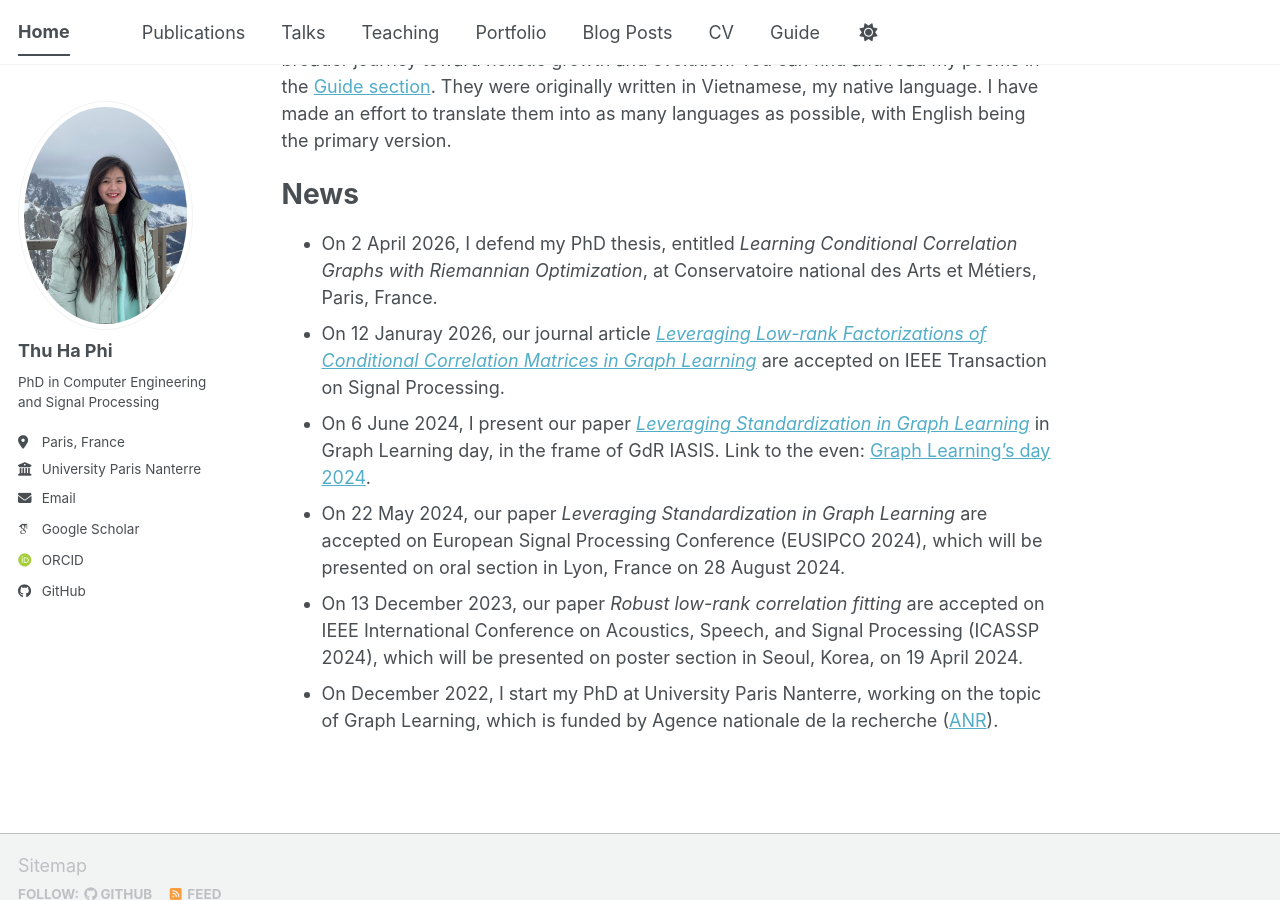
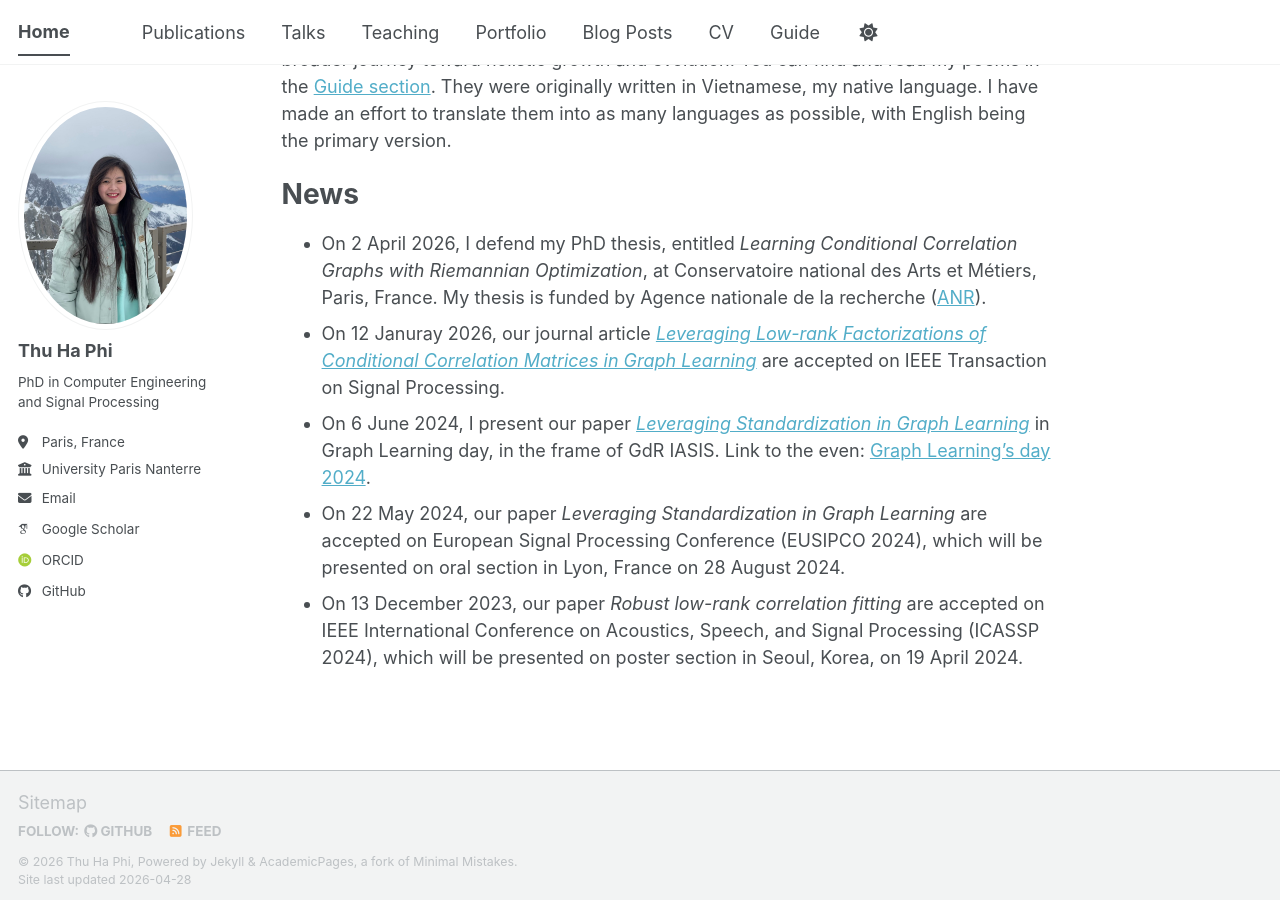
Before and after one commit to ChionanthusRetusus/thuhaphi.github.io, a Jekyll site: the page built from _pages/about.md, in a window 1280 px wide and 900 px high, scrolled down 653 px. Built offline with Jekyll 4.4.1, drawn with Linux system fonts in a browser that asks for light colours; some web fonts are replaced; a script bundle is joined from its source files by our own code; library files that are not in the unit come from our copies.

Commit message:
Update about.md

```diff
--- a/_pages/about.md
+++ b/_pages/about.md
@@ -16,9 +16,8 @@ Beyond science, I also enjoy writing and composing poetry inspired by spirituali
 
 News
 ======
-- On 2 April 2026, I defend my PhD thesis, entitled *Learning Conditional Correlation Graphs with Riemannian Optimization*, at Conservatoire national des Arts et Métiers, Paris, France.
+- On 2 April 2026, I defend my PhD thesis, entitled *Learning Conditional Correlation Graphs with Riemannian Optimization*, at Conservatoire national des Arts et Métiers, Paris, France. My thesis is funded by Agence nationale de la recherche ([ANR](https://anr.fr/)).
 - On 12 Januray 2026, our journal article [*Leveraging Low-rank Factorizations of Conditional Correlation Matrices in Graph Learning*](https://ieeexplore.ieee.org/stamp/stamp.jsp?tp=&arnumber=11360769) are accepted on IEEE Transaction on Signal Processing.
 - On 6 June 2024, I present our paper [*Leveraging Standardization in Graph Learning*](https://ieeexplore.ieee.org/document/10715401) in Graph Learning day, in the frame of GdR IASIS. Link to the even: [Graph Learning's day 2024](https://gdr-iasis.cnrs.fr/reunions/apprentissage-de-graphes/).
 - On 22 May 2024, our paper *Leveraging Standardization in Graph Learning* are accepted on European Signal Processing Conference (EUSIPCO 2024), which will be presented on oral section in Lyon, France on 28 August 2024.
 - On 13 December 2023, our paper *Robust low-rank correlation fitting* are accepted on IEEE International Conference on Acoustics, Speech, and Signal Processing (ICASSP 2024), which will be presented on poster section in Seoul, Korea, on 19 April 2024.
-- On December 2022, I start my PhD at University Paris Nanterre, working on the topic of Graph Learning, which is funded by Agence nationale de la recherche  ([ANR](https://anr.fr/)).
```
